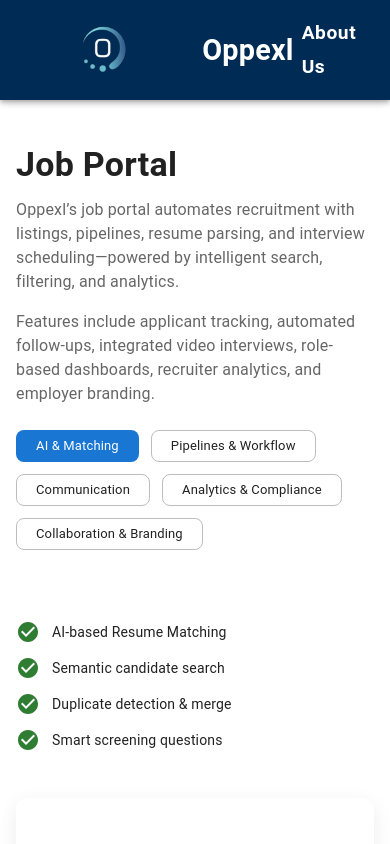
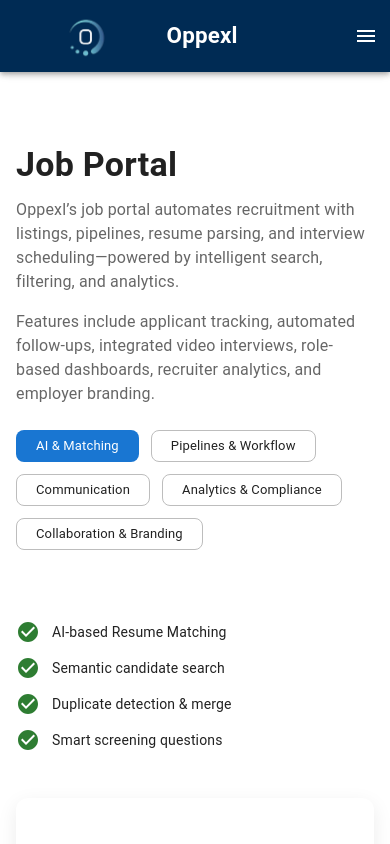
Before and after one commit to saranshtyagi/oppexl-tech, a React (Create React App) app: page /products/job-portal in a window 390 px wide. Shown: the top 844 px of the page. Built offline with nearby package versions, Linux system fonts and the light colour scheme.

Commit message:
Refactor Header component: Implement responsive design with mobile navigation, enhance layout and styles for better user experience

```diff
--- a/src/components/Header.js
+++ b/src/components/Header.js
@@ -1,3 +1,188 @@
+// import React, { useState } from 'react';
+// import {
+//   AppBar,
+//   Toolbar,
+//   Typography,
+//   Button,
+//   Box,
+//   Paper
+// } from '@mui/material';
+// import { Link } from 'react-router-dom';
+// import OppexlLogo from '../OppexlLogo.png';
+
+// function Header() {
+//   const [hoveredKey, setHoveredKey] = useState(null);
+
+//   const navMenus = [
+//     {
+//       key: 'about',
+//       label: 'About Us',
+//       path: '/about',
+//       items: [
+//         { label: 'Mission & Vision', path: '/about/mission' },
+//         { label: 'Leadership', path: '/about/leadership' },
+//       ],
+//     },
+//     {
+//       key: 'services',
+//       label: 'Our Services',
+//       path: '/services',
+//       items: [
+//         { label: 'Merger & Acquisitions', path: '/services/merger-acquisitions' },
+//         { label: 'Audits', path: '/services/audits' },
+//         { label: 'Talent Management', path: '/services/talent-management' },
+//         { label: 'Compensation, Benefits & Rewards', path: '/services/compensation-benefits' },
+//         { label: 'Recruitment', path: '/services/recruitment' },
+//         { label: 'Payroll', path: '/services/payroll' },
+//         { label: 'Government Advisory', path: '/services/government-advisory' },
+//       ],
+//     },
+//     {
+//       key: 'products',
+//       label: 'Our Products',
+//       path: '/products',
+//       items: [
+//         { label: 'HRMS', path: '/products/hrms' },
+//         { label: 'LMS', path: '/products/lms' },
+//         { label: 'Job Portal', path: '/products/job-portal' },
+//       ],
+//     },
+//     {
+//       key: 'careers',
+//       label: 'Careers',
+//       path: '/about/careers',
+//     },
+//     {
+//       key: 'contact',
+//       label: 'Contact Us',
+//       path: '/contact',
+//       items: [
+//         { label: 'Email Us', path: '/contact/email' },
+//         { label: 'Call Us', path: '/contact/call' },
+//         { label: 'Visit Office', path: '/contact/office' },
+//       ],
+//     },
+// ];
+
+
+//   const navItemStyle = {
+//     textTransform: 'none',
+//     fontWeight: 600,
+//     fontSize: '1.2rem',
+//     color: 'white',
+//     '&:hover': {
+//       transform: 'scale(1.1)',
+//       transition: 'transform 0.2s ease',
+//     },
+//   };
+
+//   const dropdownStyle = {
+//     position: 'absolute',
+//     top: '100%',
+//     left: 0,
+//     backgroundColor: '#002b54',
+//     zIndex: 10,
+//     padding: '0.5rem 0',
+//     borderTop: '2px solid #1f6aa5',
+//     width: '200px',
+//   };
+
+//   return (
+//     <AppBar position="fixed" sx={{ bgcolor: '#002b54', width: '100vw' }}>
+//       <Toolbar
+//         sx={{
+//           display: 'flex',
+//           justifyContent: 'space-between',
+//           maxWidth: '1400px',
+//           mx: 'auto',
+//           width: '100%',
+//           height: '100px',
+//         }}
+//         onMouseLeave={() => setHoveredKey(null)}
+//       >
+//         {/* Logo and Brand */}
+//         <Box display="flex" alignItems="center">
+//           <Box
+//             component={Link}
+//             to="/"
+//             sx={{
+//               textDecoration: 'none',
+//               cursor: 'pointer',
+//               '&:hover': {
+//                 opacity: 0.8,
+//                 transition: 'opacity 0.2s ease',
+//               },
+//             }}
+//           >
+//             <img src={OppexlLogo} alt="Oppexl Logo" style={{ height: 60 }} />
+//           </Box>
+//           <Typography
+//             variant="h6"
+//             sx={{
+//               fontWeight: 'bold',
+//               fontSize: '1.8rem',
+//               color: 'white',
+//               ml: 1
+//             }}
+//           >
+//             Oppexl
+//           </Typography>
+//         </Box>
+
+
+//         {/* Navigation */}
+//         <Box display="flex" alignItems="center" gap={3} position="relative">
+
+//           {navMenus.map(({ key, label, path, items }) => (
+//             <Box
+//               key={key}
+//               onMouseEnter={() => setHoveredKey(key)}
+//               onMouseLeave={() => setHoveredKey(null)}
+//               sx={{ position: 'relative' }}
+//             >
+//               <Button
+//                 component={Link}
+//                 to={path}
+//                 sx={navItemStyle}
+//                 onClick={() => setHoveredKey(null)}
+//               >
+//                 {label}
+//               </Button>
+
+//               {hoveredKey === key && items && (
+//                 <Paper sx={dropdownStyle} elevation={4}>
+//                   {items.map(({ label, path }) => (
+//                     <Box
+//                       key={label}
+//                       component={Link}
+//                       to={path}
+//                       onClick={() => setHoveredKey(null)}
+//                       sx={{
+//                         display: 'block',
+//                         padding: '0.7rem 1rem',
+//                         color: 'white',
+//                         textDecoration: 'none',
+//                         fontSize: '1rem',
+//                         '&:hover': {
+//                           backgroundColor: '#01427a',
+//                         },
+//                       }}
+//                     >
+//                       {label}
+//                     </Box>
+//                   ))}
+//                 </Paper>
+//               )}
+//             </Box>
+//           ))}
+//         </Box>
+//       </Toolbar>
+//     </AppBar>
+//   );
+// }
+
+// export default Header;
+
 import React, { useState } from 'react';
 import {
   AppBar,
@@ -5,13 +190,29 @@ import {
   Typography,
   Button,
   Box,
-  Paper
+  Paper,
+  IconButton,
+  Drawer,
+  List,
+  ListItemButton,
+  ListItemText,
+  Collapse,
+  Divider,
+  useMediaQuery,
+  useTheme,
 } from '@mui/material';
 import { Link } from 'react-router-dom';
+import MenuIcon from '@mui/icons-material/Menu';
+import ExpandLess from '@mui/icons-material/ExpandLess';
+import ExpandMore from '@mui/icons-material/ExpandMore';
 import OppexlLogo from '../OppexlLogo.png';
 
 function Header() {
   const [hoveredKey, setHoveredKey] = useState(null);
+  const [mobileOpen, setMobileOpen] = useState(false);
+  const [openKeys, setOpenKeys] = useState({});
+  const theme = useTheme();
+  const isMobile = useMediaQuery(theme.breakpoints.down('md'));
 
   const navMenus = [
     {
@@ -64,14 +265,13 @@ function Header() {
     },
   ];
 
-
   const navItemStyle = {
     textTransform: 'none',
     fontWeight: 600,
-    fontSize: '1.2rem',
+    fontSize: '1.05rem',
     color: 'white',
     '&:hover': {
-      transform: 'scale(1.1)',
+      transform: 'scale(1.05)',
       transition: 'transform 0.2s ease',
     },
   };
@@ -84,7 +284,13 @@ function Header() {
     zIndex: 10,
     padding: '0.5rem 0',
     borderTop: '2px solid #1f6aa5',
-    width: '200px',
+    width: '240px',
+  };
+
+  const toggleMobile = () => setMobileOpen((v) => !v);
+
+  const handleSectionToggle = (key) => {
+    setOpenKeys((prev) => ({ ...prev, [key]: !prev[key] }));
   };
 
   return (
@@ -96,43 +302,25 @@ function Header() {
           maxWidth: '1400px',
           mx: 'auto',
           width: '100%',
-          height: '100px',
+          height: { xs: 72, md: 100 },
+          px: 2,
         }}
         onMouseLeave={() => setHoveredKey(null)}
       >
-        {/* Logo and Brand */}
-        <Box display="flex" alignItems="center">
-          <Box
-            component={Link}
-            to="/"
-            sx={{
-              textDecoration: 'none',
-              cursor: 'pointer',
-              '&:hover': {
-                opacity: 0.8,
-                transition: 'opacity 0.2s ease',
-              },
-            }}
-          >
-            <img src={OppexlLogo} alt="Oppexl Logo" style={{ height: 60 }} />
-          </Box>
+        {/* Logo + Brand */}
+        <Box display="flex" alignItems="center" component={Link} to="/" sx={{ textDecoration: 'none' }}>
+          <img src={OppexlLogo} alt="Oppexl Logo" style={{ height: 48 }} />
           <Typography
             variant="h6"
-            sx={{
-              fontWeight: 'bold',
-              fontSize: '1.8rem',
-              color: 'white',
-              ml: 1
-            }}
+            sx={{ fontWeight: 'bold', fontSize: { xs: '1.4rem', md: '1.8rem' }, color: 'white', ml: 1 }}
           >
             Oppexl
           </Typography>
         </Box>
 
-
-        {/* Navigation */}
-        <Box display="flex" alignItems="center" gap={3} position="relative">
-
+        {/* Desktop Navigation */}
+        {!isMobile && (
+          <Box display="flex" alignItems="center" gap={2.5} position="relative">
             {navMenus.map(({ key, label, path, items }) => (
               <Box
                 key={key}
@@ -140,35 +328,28 @@ function Header() {
                 onMouseLeave={() => setHoveredKey(null)}
                 sx={{ position: 'relative' }}
               >
-              <Button
-                component={Link}
-                to={path}
-                sx={navItemStyle}
-                onClick={() => setHoveredKey(null)}
-              >
+                <Button component={Link} to={path} sx={navItemStyle} onClick={() => setHoveredKey(null)}>
                   {label}
                 </Button>
 
                 {hoveredKey === key && items && (
-                <Paper sx={dropdownStyle} elevation={4}>
-                  {items.map(({ label, path }) => (
+                  <Paper sx={dropdownStyle} elevation={6} onMouseLeave={() => setHoveredKey(null)}>
+                    {items.map(({ label: subLabel, path: subPath }) => (
                       <Box
-                      key={label}
+                        key={subLabel}
                         component={Link}
-                      to={path}
+                        to={subPath}
                         onClick={() => setHoveredKey(null)}
                         sx={{
                           display: 'block',
-                        padding: '0.7rem 1rem',
+                          padding: '0.75rem 1rem',
                           color: 'white',
                           textDecoration: 'none',
-                        fontSize: '1rem',
-                        '&:hover': {
-                          backgroundColor: '#01427a',
-                        },
+                          fontSize: '0.95rem',
+                          '&:hover': { backgroundColor: '#01427a' },
                         }}
                       >
-                      {label}
+                        {subLabel}
                       </Box>
                     ))}
                   </Paper>
@@ -176,7 +357,100 @@ function Header() {
               </Box>
             ))}
           </Box>
+        )}
+
+        {/* Mobile Hamburger */}
+        {isMobile && (
+          <IconButton color="inherit" edge="end" onClick={toggleMobile} aria-label="menu">
+            <MenuIcon />
+          </IconButton>
+        )}
       </Toolbar>
+
+      {/* Mobile Drawer */}
+      <Drawer
+        anchor="right"
+        open={mobileOpen}
+        onClose={toggleMobile}
+        ModalProps={{ keepMounted: true }}
+        sx={{
+          '& .MuiDrawer-paper': { width: 300, bgcolor: '#002b54', color: 'white' },
+        }}
+      >
+        <Box sx={{ p: 2 }}>
+          <Box display="flex" alignItems="center" sx={{ mb: 1 }}>
+            <img src={OppexlLogo} alt="Oppexl Logo" style={{ height: 40 }} />
+            <Typography variant="h6" sx={{ ml: 1, fontWeight: 700 }}>
+              Oppexl
+            </Typography>
+          </Box>
+        </Box>
+        <Divider sx={{ borderColor: 'rgba(255,255,255,0.12)' }} />
+
+        <List sx={{ px: 1 }}>
+          {navMenus.map(({ key, label, path, items }) => {
+            const hasChildren = Array.isArray(items) && items.length > 0;
+            const open = !!openKeys[key];
+
+            if (!hasChildren) {
+              return (
+                <ListItemButton
+                  key={key}
+                  component={Link}
+                  to={path}
+                  onClick={toggleMobile}
+                  sx={{
+                    color: 'white',
+                    '&:hover': { bgcolor: 'rgba(255,255,255,0.06)' },
+                    borderRadius: 1,
+                    mx: 1,
+                  }}
+                >
+                  <ListItemText primary={label} />
+                </ListItemButton>
+              );
+            }
+
+            return (
+              <Box key={key}>
+                <ListItemButton
+                  onClick={() => handleSectionToggle(key)}
+                  sx={{
+                    color: 'white',
+                    '&:hover': { bgcolor: 'rgba(255,255,255,0.06)' },
+                    borderRadius: 1,
+                    mx: 1,
+                  }}
+                >
+                  <ListItemText primary={label} />
+                  {open ? <ExpandLess /> : <ExpandMore />}
+                </ListItemButton>
+                <Collapse in={open} timeout="auto" unmountOnExit>
+                  <List component="div" disablePadding>
+                    {items.map(({ label: subLabel, path: subPath }) => (
+                      <ListItemButton
+                        key={subLabel}
+                        component={Link}
+                        to={subPath}
+                        onClick={toggleMobile}
+                        sx={{
+                          pl: 4,
+                          color: 'white',
+                          '&:hover': { bgcolor: 'rgba(255,255,255,0.06)' },
+                          borderRadius: 1,
+                          mx: 1,
+                        }}
+                      >
+                        <ListItemText primary={subLabel} />
+                      </ListItemButton>
+                    ))}
+                  </List>
+                </Collapse>
+              </Box>
+            );
+          })}
+        </List>
+      </Drawer>
     </AppBar>
   );
 }
```
Lines whose indentation alone changed are shown as unchanged.
